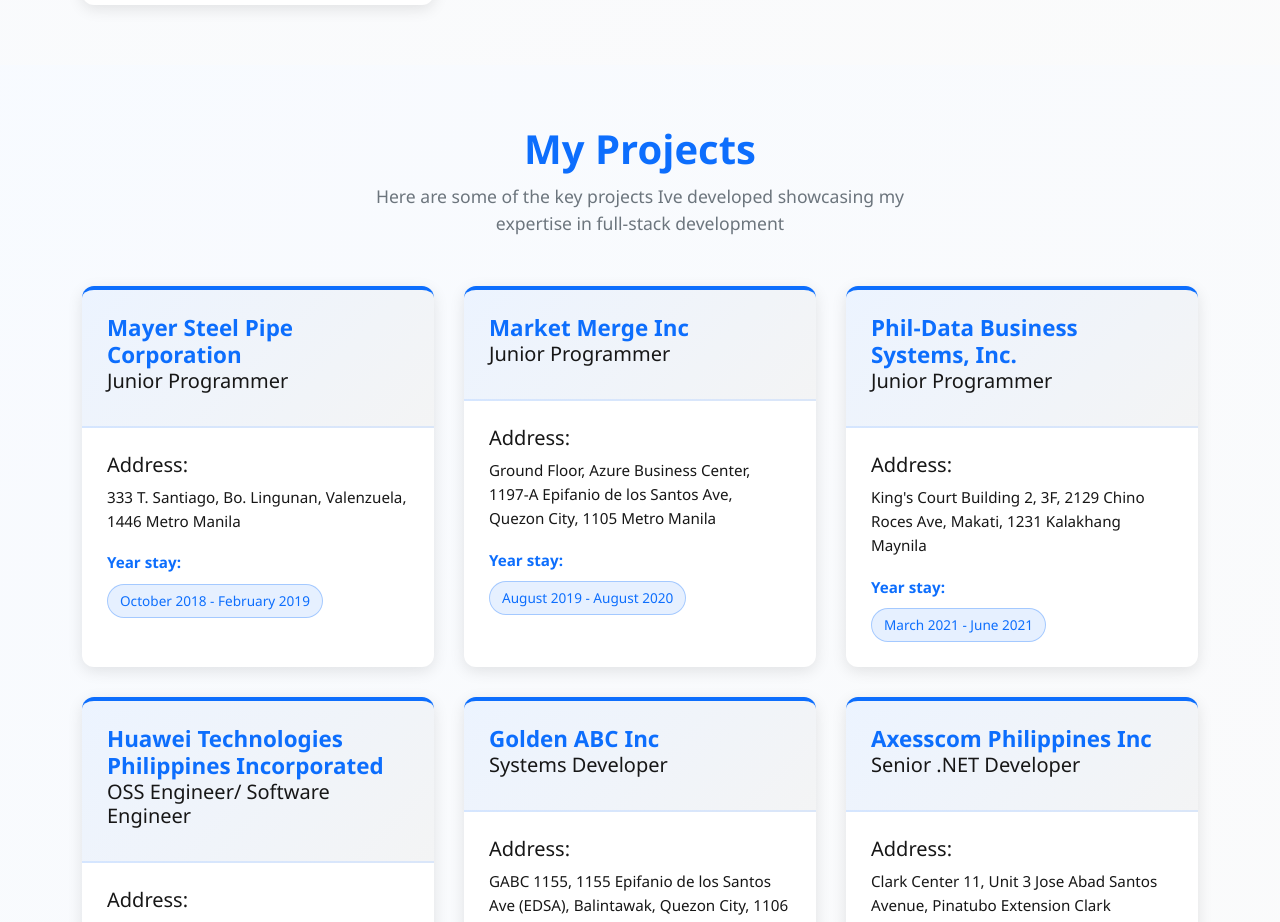
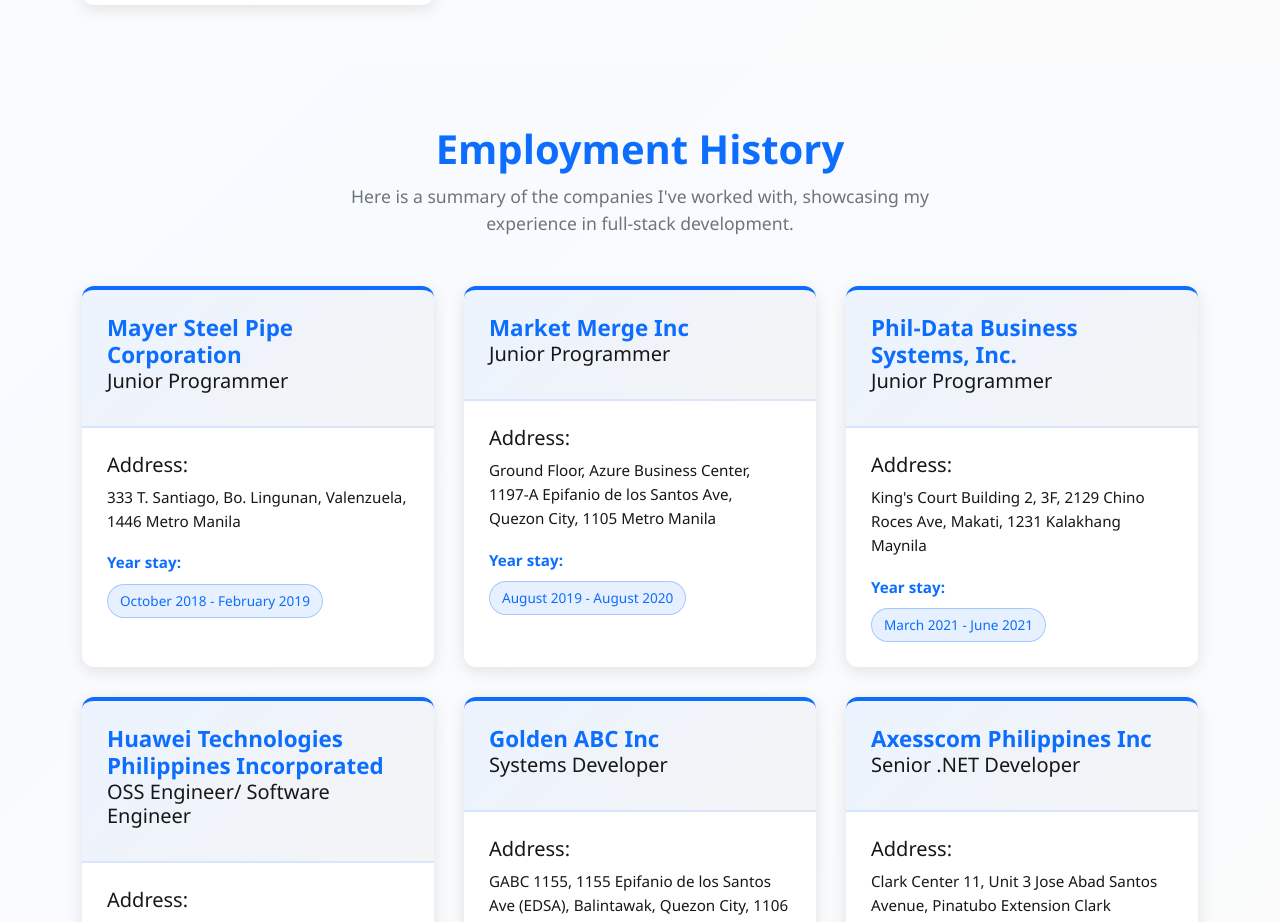
Before and after one commit to ManueliOrtegi/my-portfolio, a Next.js app: page / in a window 1280 px wide. Shown: the part 6880-7802 px from the top of the page. Built offline with nearby package versions, Linux system fonts and the light colour scheme.

Commit message:
rename title

```diff
--- a/component/EmploymentHistory.tsx
+++ b/component/EmploymentHistory.tsx
@@ -53,10 +53,10 @@
   return (
     <section className="projects-page">
       <div className="container">
-        <h2 className="projects-title">My Projects</h2>
+        <h2 className="projects-title">Employment History</h2>
         <p className="projects-subtitle">
-          Here are some of the key projects Ive developed showcasing my
-          expertise in full-stack development
+          Here is a summary of the companies I&apos;ve worked with, showcasing
+          my experience in full-stack development.
         </p>
 
         <div className="projects-grid">
```
